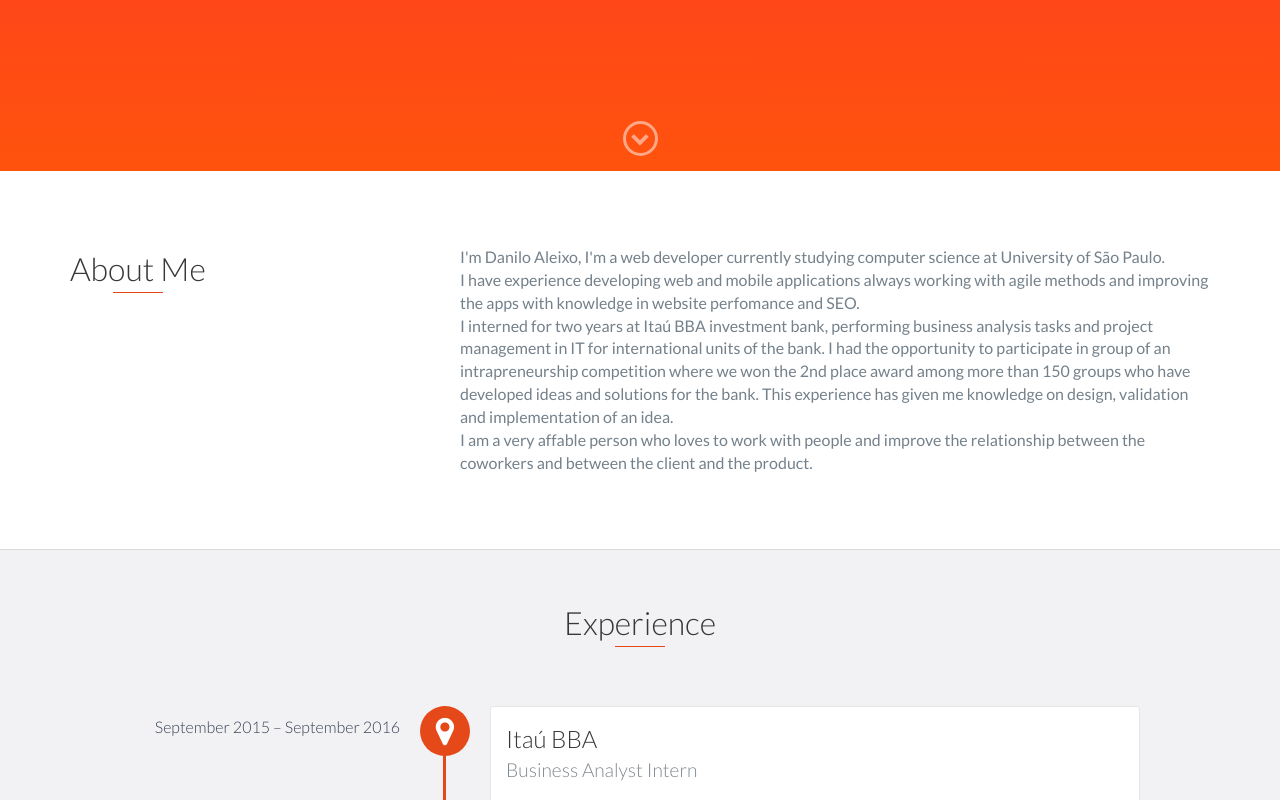
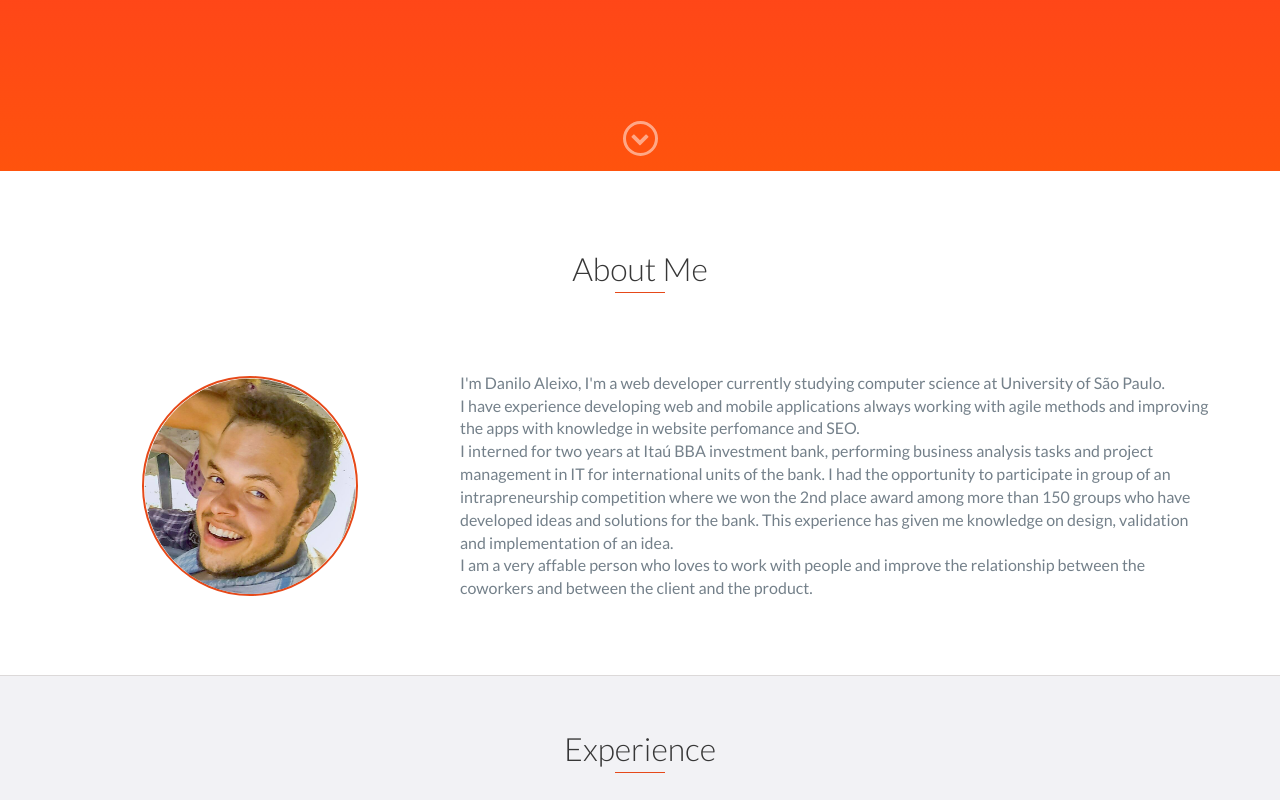
Before and after one commit to daniloaleixo/daniloaleixo.github.io, a website: page index.html in a window 1280 px wide. Shown: the part 629-1429 px from the top of the page. Drawn offline with nearby package versions, Linux system fonts and the light colour scheme.

Commit message:
Agora o about me tem minha foto que desaparece em telas medias, vou adicionar um texto melhor pra essa seção no caso dos small screen

```diff
--- a/index.html
+++ b/index.html
@@ -126,10 +126,18 @@
     <div id="about">
         <div class="container">
             <div class="row">
-                <div class="col-md-4">
+                <div class="col-md-12 heading-row">
                     <h2 class="heading">About Me</h2>
                 </div>
-                <div class="col-md-8">
+            </div>
+            <div class="row flex-centralize-vertical">
+                <div class="col-md-4">
+                    <div class="circle-wrapper">
+                        <img src="assets/profile.png" alt="profile picture"
+                        responsive class="profile-img">
+                    </div>
+                </div>
+                <div class="col-md-8 col-xs-12">
                     <p>
                         I'm Danilo Aleixo, I'm a web developer currently studying computer science at University of São Paulo.<br>
                         I have experience developing web and mobile applications always working with agile methods and improving the apps with knowledge in website perfomance and SEO.<br>
--- a/scss/styles.scss
+++ b/scss/styles.scss
@@ -489,6 +489,27 @@ footer {
 #about {
     padding: 75px 15px;
     border-bottom: 1px solid $border;
+
+    .heading-row {
+        text-align: center;
+        margin-bottom: 50px;
+    }
+
+    .circle-wrapper {
+        width: 60%;
+        border-radius: 100%;
+        border: 2px solid $medium_dark_orange;
+        margin: auto;
+    }
+
+    .profile-img {
+        width: 100%;
+    }
+
+    .flex-centralize-vertical{
+        display: flex;
+        align-items: center;
+    }
 
     h2 {
         color: $heading;
@@ -1073,14 +1094,6 @@ footer {
 /* Medium Devices */
 @media only screen and (max-width : 992px) {
 
-    #about {
-        text-align: center;
-
-        p {
-            text-align: left;
-        }
-    }
-
     .evenly-dist-col {
     	display: flex;
     	justify-content: center;
@@ -1089,6 +1102,12 @@ footer {
 
     .inner-circle {
     	margin: 0 30px 0 30px;
+    }
+
+    #about {
+        .circle-wrapper {
+            display: none;
+        }
     }
 
 }
```
Also changed, not shown: assets/profile.png (added), assets/profile2.png (added), css/styles.css.
